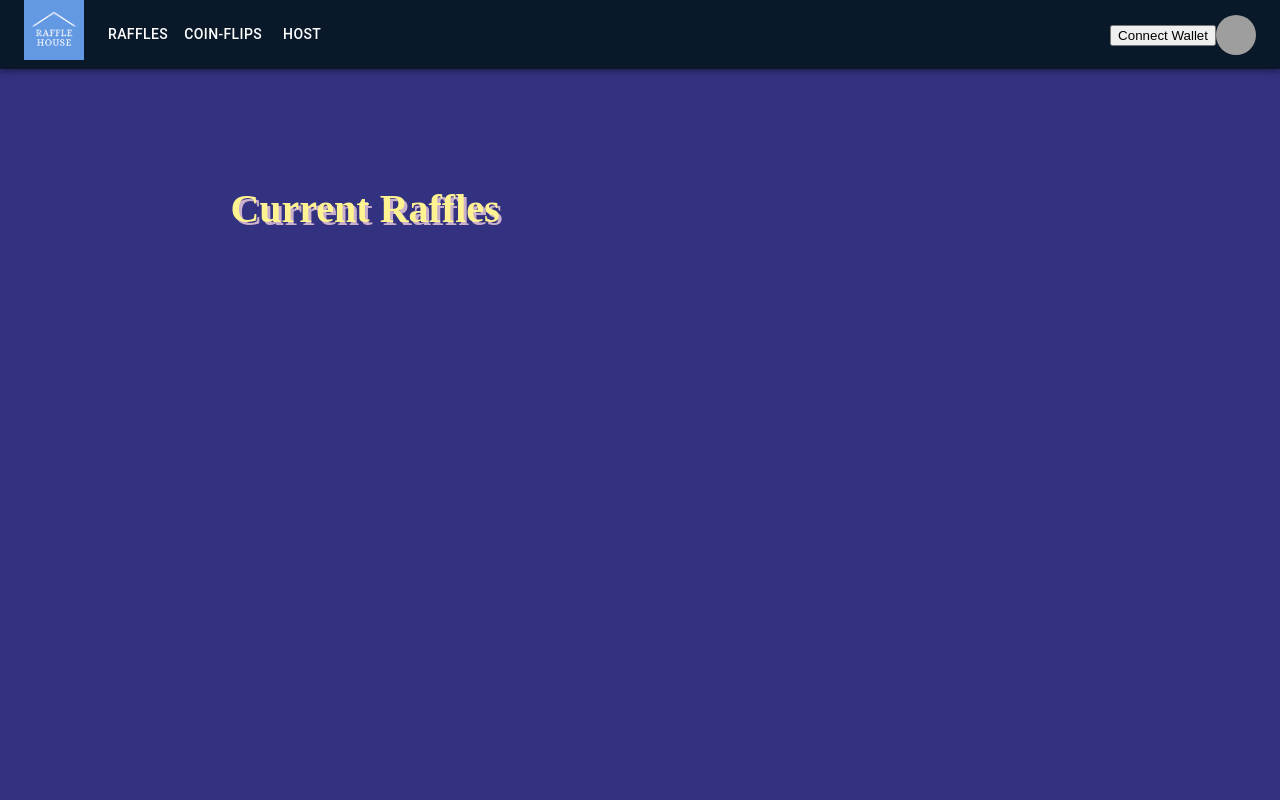
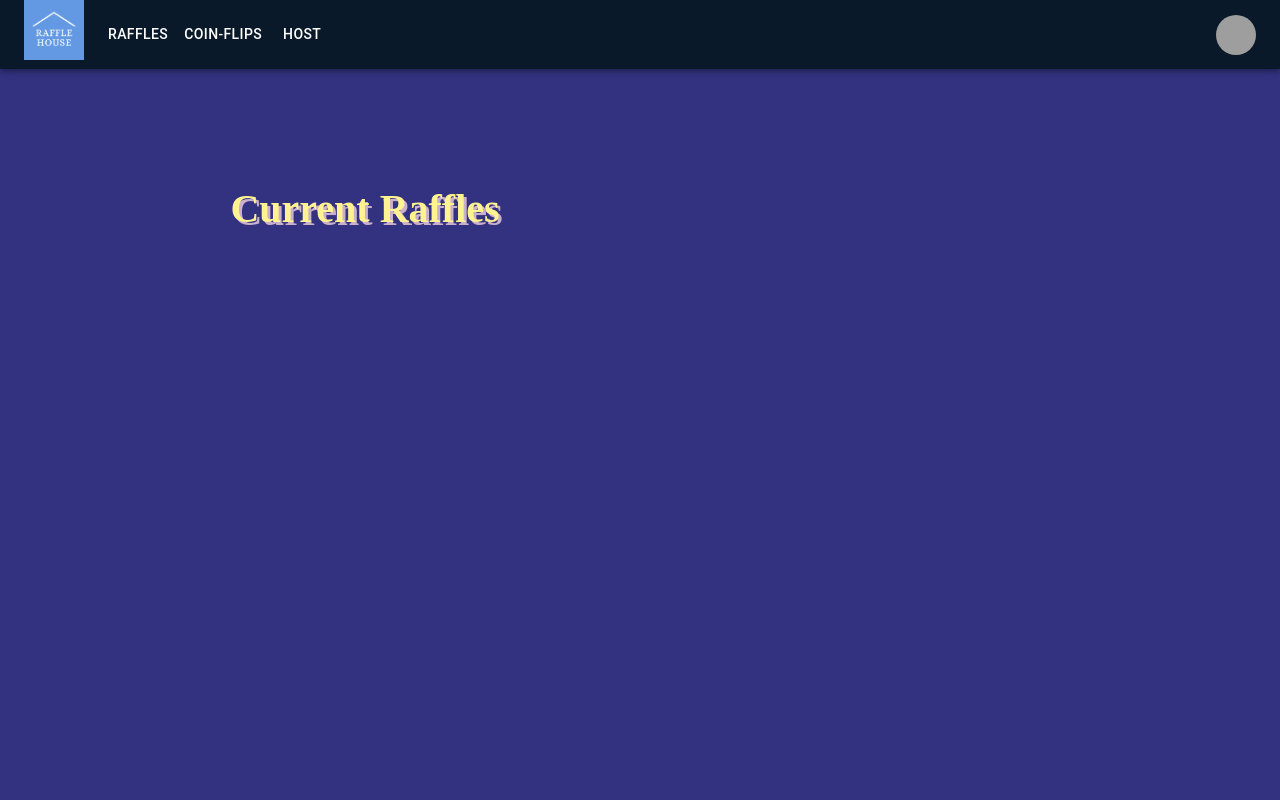
Before and after one commit to rottaj/RaffleHouse, a React (Create React App) app in the folder frontend/: page /raffles in a window 1280 px wide. Shown: the top 800 px of the page. Built offline with nearby package versions, Linux system fonts and the light colour scheme; grey boxes are pictures that could not be loaded.

Commit message:
address in navbar

```diff
--- a/frontend/src/Components/EnterApp.tsx
+++ b/frontend/src/Components/EnterApp.tsx
@@ -1,9 +1,12 @@
 import React from 'react';
 import { ethers } from 'ethers';
 
+interface Props{
+    account: string;
+}
 
 declare let window: any;
-export default class EnterApp extends React.Component {
+export default class EnterApp extends React.Component <Props> {
 
 
     connectWallet = async () => {
@@ -20,7 +23,12 @@ export default class EnterApp extends React.Component {
     render() {
         return (
             <div>
-                <button onClick={this.connectWallet}> Connect Wallet </button>
+                {console.log(this.props.account, "testtest")}
+                {this.props.account != "" ?
+                  <h3>{this.props.account}</h3>
+                :
+                  <button onClick={this.connectWallet}> Connect Wallet </button>
+                }
             </div>
         )
     }
--- a/frontend/src/Components/MenuItems.tsx
+++ b/frontend/src/Components/MenuItems.tsx
@@ -21,7 +21,7 @@ const pages = [ 'raffles','coin-flips', 'host'];
 const settings = ['Profile', 'Account', 'Dashboard', 'Logout'];
 
 
-const ResponsiveAppBar = () => {
+const ResponsiveAppBar = (props) => {
   const [anchorElNav, setAnchorElNav] = React.useState<null | HTMLElement>(null);
   const [anchorElUser, setAnchorElUser] = React.useState<null | HTMLElement>(null);
 
@@ -110,7 +110,7 @@ const ResponsiveAppBar = () => {
             ))}
           </Box>
 
-          <EnterApp/>
+          <EnterApp account={props.account}/>
 
           <Box sx={{ flexGrow: 0 }}>
             <Tooltip title="Open settings">
--- a/frontend/src/Containers/Home.tsx
+++ b/frontend/src/Containers/Home.tsx
@@ -10,8 +10,17 @@ export default class Home extends React.Component {
 
     state = {
         RaffleFormOpen: false,
-        CoinFlipFormOpen: false
+        CoinFlipFormOpen: false,
+        account: ""
       }
+
+    async componentDidMount() {
+        if(window.ethereum) {
+            var accounts = await window.ethereum.send('eth_requestAccounts');
+            const account = accounts.result[0];
+            this.setState({account: account});
+        }
+    }
 
     handleRaffleForm = () => {
         this.setState({
@@ -25,11 +34,14 @@ export default class Home extends React.Component {
         })
     }
 
+    componentDidUpdate() {
+        console.log(this.state, "oogabooga")
+    }
 
     render() {
         return (
             <div className="main-container">
-                <MenuItems/>
+                <MenuItems account={this.state.account}/>
                     <div className="home-title-container">
                         <div className="sign">
                         <span className="fast-flicker">Raffle House</span>
```
